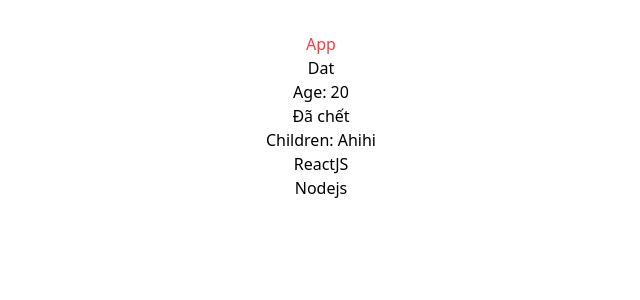
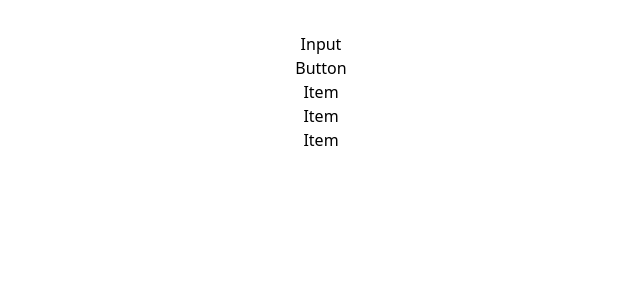
Before and after one commit to datlt2306/FPL-WEB209, a React (Vite) app: page / in a window 1280 px wide. Shown: the top 300 px of the page, without its empty margins (319-959 px from the left). Built offline with nearby package versions, Linux system fonts and the light colour scheme.

Commit message:
Buổi 1: components

```diff
--- a/src/App.tsx
+++ b/src/App.tsx
@@ -1,29 +1,22 @@
 import { useState } from "react";
 import "./App.css";
-import ShowInfo from "@/components/ShowInfo";
-
-type Skill = {
-    id?: number;
-    name: string;
-};
+import { Form, List } from "./components";
+import { ICar } from "./interfaces/car";
 
 function App() {
-    const [skill] = useState<Skill[]>([
-        {
-            id: 1,
-            name: "ReactJS",
-        },
-        {
-            id: 2,
-            name: "Nodejs",
-        },
-    ]);
+    //State
+    const [cars, setCars] = useState<ICar[]>([]);
+    const [isLoading, setIsLoading] = useState<Boolean>(false);
+    const [error, setError] = useState<string>("");
+
+    // Action
+    const addCar = (car: ICar) => {};
+    const removeCar = (id: number) => {};
+    const listCar = () => {};
     return (
         <>
-            <h1 className="text-red-500">App</h1>
-            <ShowInfo name="Dat" age={20} isMarried={true} skill={skill}>
-                Ahihi
-            </ShowInfo>
+            <Form />
+            <List />
         </>
     );
 }
--- /dev/null
+++ b/src/components/Button/index.tsx
@@ -0,0 +1,9 @@
+import React from "react";
+
+type Props = {};
+
+const Button = (props: Props) => {
+    return <div>Button</div>;
+};
+
+export default Button;
--- /dev/null
+++ b/src/components/Form/index.tsx
@@ -0,0 +1,15 @@
+import React from "react";
+import { Button, Input } from "..";
+
+type Props = {};
+
+const Form = (props: Props) => {
+    return (
+        <form>
+            <Input />
+            <Button />
+        </form>
+    );
+};
+
+export default Form;
--- /dev/null
+++ b/src/components/Input/index.tsx
@@ -0,0 +1,9 @@
+import React from "react";
+
+type Props = {};
+
+const Input = (props: Props) => {
+    return <div>Input</div>;
+};
+
+export default Input;
--- /dev/null
+++ b/src/components/Item/index.tsx
@@ -0,0 +1,9 @@
+import React from "react";
+
+type Props = {};
+
+const Item = (props: Props) => {
+    return <li>Item</li>;
+};
+
+export default Item;
--- /dev/null
+++ b/src/components/List/index.tsx
@@ -0,0 +1,18 @@
+import React from "react";
+import { Item } from "..";
+
+type Props = {};
+
+const List = (props: Props) => {
+    return (
+        <>
+            <ul>
+                <Item />
+                <Item />
+                <Item />
+            </ul>
+        </>
+    );
+};
+
+export default List;
--- a/src/components/ShowInfo/index.tsx
+++ /dev/null
@@ -1,25 +0,0 @@
-type ShowInfoProps = {
-    name: string;
-    age: number;
-    isMarried: boolean;
-    skill: { id?: number; name: string }[];
-    children: React.ReactNode;
-};
-
-const ShowInfo = ({ name, age, isMarried, skill, children }: ShowInfoProps) => {
-    return (
-        <div>
-            <h1>{name}</h1>
-            <p>Age: {age}</p>
-            <p>{isMarried ? "Đã chết" : "Còn tươi"}</p>
-            Children: {children}
-            <ul>
-                {skill.map((item) => (
-                    <li key={item.id}>{item.name}</li>
-                ))}
-            </ul>
-        </div>
-    );
-};
-
-export default ShowInfo;
--- /dev/null
+++ b/src/components/index.ts
@@ -0,0 +1,13 @@
+import Button from "./Button";
+import Form from "./Form";
+import Input from "./Input";
+import Item from "./Item";
+import List from "./List";
+
+export {
+    Button,
+    Form,
+    Input,
+    Item,
+    List
+}
--- /dev/null
+++ b/src/interfaces/car.ts
@@ -0,0 +1,4 @@
+export interface ICar {
+    id?: number;
+    name: string
+}
```
